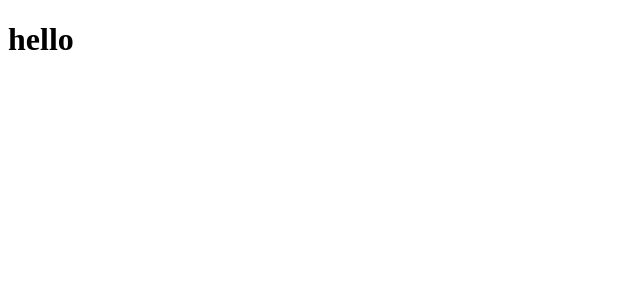
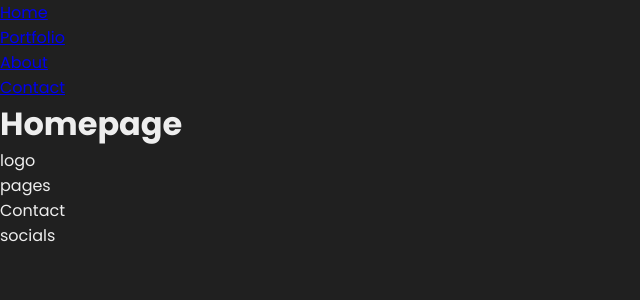
Before and after one commit to mateuszgorecki/first-react-app, a React (Create React App) app: page / in a window 1280 px wide. Shown: the top 300 px of the page, without its empty margins (0-640 px from the left). Built offline with nearby package versions, Linux system fonts and the light colour scheme.

Commit message:
create super basics of page and write what should be in MVP

```diff
--- a/package.json
+++ b/package.json
@@ -6,7 +6,9 @@
     "@testing-library/jest-dom": "^5.16.5",
     "@testing-library/react": "^13.4.0",
     "@testing-library/user-event": "^13.5.0",
+    "bootstrap": "^5.2.3",
     "react": "^18.2.0",
+    "react-bootstrap": "^2.6.0",
     "react-dom": "^18.2.0",
     "react-router-dom": "^6.4.4",
     "react-scripts": "5.0.1",
--- a/src/App.js
+++ b/src/App.js
@@ -1,6 +1,49 @@
+import {Routes, Route} from 'react-router-dom'
+import Footer from './components/layout/Footer'
+
+import Header from "./components/layout/Header"
+import Page404 from './pages/404'
+import AboutPage from './pages/About'
+import ContactPage from './pages/Contact'
+import HomePage from './pages/Home'
+import PortfolioPage from './pages/Portfolio'
+
+import classes from './assets/scss/App.module.scss'
+
 function App() {
-  return <div>
-    <h1>hello</h1>
+  return <div className='lol'>
+    <Header/>
+    <main>
+      <Routes>
+        <Route
+          path='/'
+          element={<HomePage/>}
+        />
+        <Route
+          path='/about'
+          element={<AboutPage/>}
+        />
+        <Route
+          path='/about'
+          element={<AboutPage/>}
+        />
+        <Route
+          path='/Portfolio'
+          element={<PortfolioPage/>}
+        />
+        <Route
+          path='/contact'
+          element={<ContactPage/>}
+        />
+        <Route
+          path='*'
+          element={<Page404/>}
+        />
+      </Routes>
+
+    </main>
+    <Footer/>
+
   </div>
 }
 
--- /dev/null
+++ b/src/assets/scss/App.module.scss
@@ -0,0 +1,12 @@
+@import url('https://fonts.googleapis.com/css2?family=Poppins:wght@100;200;300;400;500;600;700;800;900&display=swap');
+
+* {
+  font-family: 'Poppins', sans-serif;
+  margin: 0;
+  padding: 0;
+}
+
+body {
+  background-color: #202020;
+  color: #eee;
+}
--- /dev/null
+++ b/src/components/layout/Footer.js
@@ -0,0 +1,12 @@
+const Footer = (second) => {
+  return (
+    <footer>
+      <div>logo</div>
+      <div>pages</div>
+      <div>Contact</div>
+      <div>socials</div>
+    </footer>
+  )
+}
+
+export default Footer
--- /dev/null
+++ b/src/components/layout/Header.js
@@ -0,0 +1,26 @@
+import { NavLink } from 'react-router-dom'
+
+const Header = (second) => {
+  return (
+    <header>
+      <nav>
+        <ul>
+          <li>
+            <NavLink to='/'>Home</NavLink>
+          </li>
+          <li>
+            <NavLink to='/portfolio'>Portfolio</NavLink>
+          </li>
+          <li>
+            <NavLink to='/about'>About</NavLink>
+          </li>
+          <li>
+            <NavLink to='/contact'>Contact</NavLink>
+          </li>
+        </ul>
+      </nav>
+    </header>
+  )
+}
+
+export default Header
--- /dev/null
+++ b/src/pages/404.js
@@ -0,0 +1,13 @@
+const Page404 = (second) => {
+  return (
+    <div>
+      <h1>Page not found 😕 </h1>
+      <p>
+        There's nothing page you looking for. Choose one from existing page
+        above.
+      </p>
+    </div>
+  )
+}
+
+export default Page404
--- /dev/null
+++ b/src/pages/About.js
@@ -0,0 +1,8 @@
+const AboutPage = (second) => {
+
+  return (
+    <h1>AboutPage</h1>
+  )
+}
+
+export default AboutPage
--- /dev/null
+++ b/src/pages/Contact.js
@@ -0,0 +1,18 @@
+import { Alert } from 'bootstrap'
+
+const ContactPage = (second) => {
+  return (
+    <div className='classes'>
+      <h1>ContactPage</h1>
+      {/* <Alert
+        dismissible
+        variant='danger'
+      >
+        <Alert.Heading>You got an error</Alert.Heading>
+        <p>Change this and try again</p>
+      </Alert> */}
+    </div>
+  )
+}
+
+export default ContactPage
--- /dev/null
+++ b/src/pages/Home.js
@@ -0,0 +1,8 @@
+const HomePage = (second) => {
+
+  return (
+    <h1>Homepage</h1>
+  )
+}
+
+export default HomePage
--- /dev/null
+++ b/src/pages/Portfolio.js
@@ -0,0 +1,8 @@
+const PortfolioPage = (second) => {
+
+  return (
+    <h1>PortfolioPage</h1>
+  )
+}
+
+export default PortfolioPage
```
Also changed, not shown: 1 other file (tests, documents, lock files or other folders).
